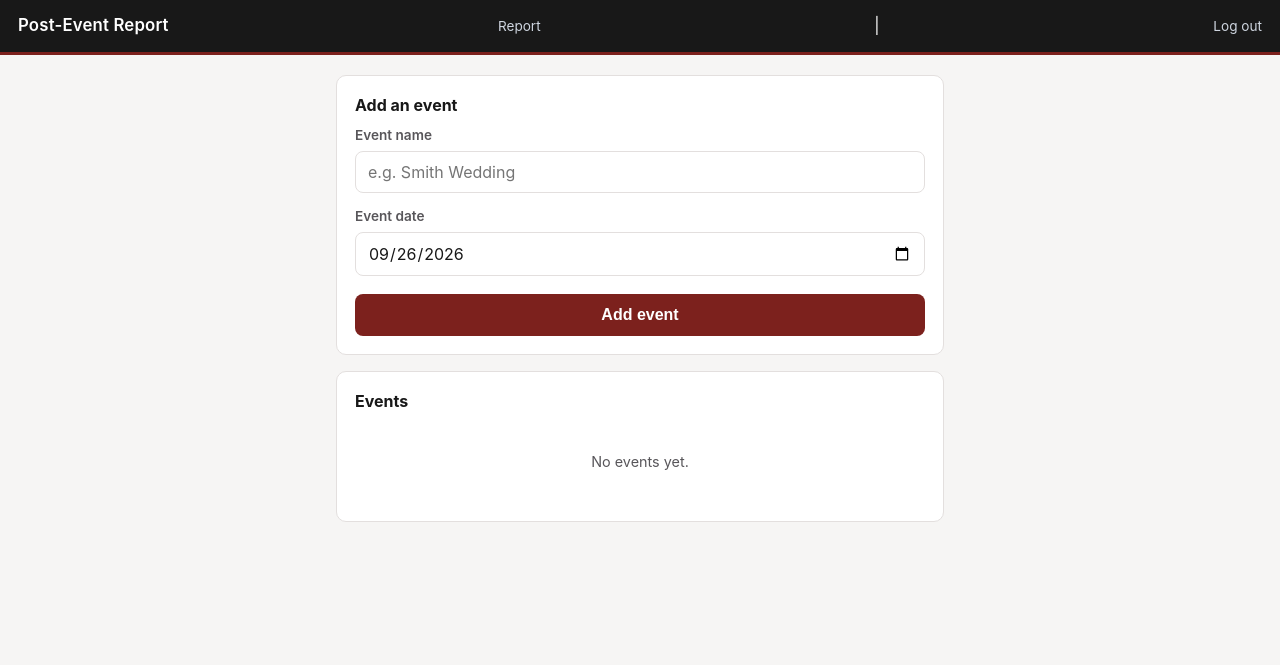
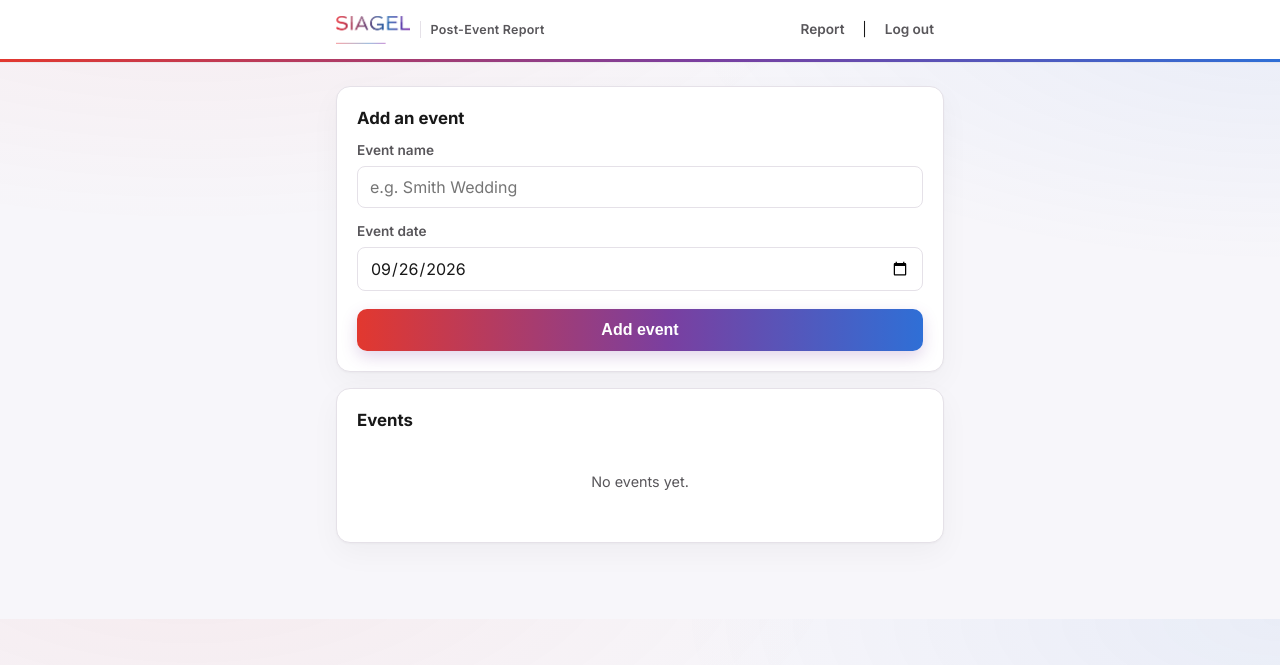
Before and after one commit to lucasbatsiagel/post-event-form, a Flask app: page /admin/events in a window 1280 px wide. Shown: the top 665 px of the page. Run offline with Flask 3, Linux system fonts and the light colour scheme; the visitor is signed in with stand-in values (Sample User, id 1).

Commit message:
Add Siagel logo and refresh branding
Header now shows the real Siagel wordmark with a gradient accent bar
matching its colors, buttons and focus states use that same gradient,
and cards/spacing/typography got a general polish.

Co-Authored-By: Claude Sonnet 5 <noreply@anthropic.com>
Claude-Session: https://claude.ai/code/session_01R3ZdaGNmH6Mep8ar77wwMM

```diff
--- a/static/style.css
+++ b/static/style.css
@@ -1,15 +1,19 @@
 :root {
   --ink: #181818;
   --ink-soft: #58565a;
-  --paper: #f6f5f4;
+  --paper: #f7f6fa;
   --card: #ffffff;
-  --line: #e3dfde;
-  --accent: #7c211d;
-  --accent-dark: #5c1815;
+  --line: #e5e1e8;
+  --accent: #7c2f9e;
+  --accent-dark: #5c1f79;
+  --brand-red: #e2382f;
+  --brand-purple: #7a3fa0;
+  --brand-blue: #2f6fd6;
+  --brand-gradient: linear-gradient(90deg, var(--brand-red), var(--brand-purple) 55%, var(--brand-blue));
   --good: #2f7d4f;
   --warn: #b3541e;
   --bad: #b3261e;
-  --radius: 10px;
+  --radius: 14px;
 }
 
 * { box-sizing: border-box; }
@@ -17,52 +21,98 @@
 body {
   margin: 0;
   padding: 0;
-  background: var(--paper);
+  background:
+    radial-gradient(1100px 480px at 15% -10%, rgba(226, 56, 47, 0.06), transparent 60%),
+    radial-gradient(1100px 480px at 100% 0%, rgba(47, 111, 214, 0.07), transparent 55%),
+    var(--paper);
   color: var(--ink);
-  font-family: -apple-system, BlinkMacSystemFont, "Segoe UI", Roboto, Helvetica, Arial, sans-serif;
+  font-family: "Inter", -apple-system, BlinkMacSystemFont, "Segoe UI", Roboto, Helvetica, Arial, sans-serif;
   line-height: 1.4;
 }
 
 header.topbar {
-  background: var(--ink);
-  color: #fff;
-  padding: 14px 18px;
+  background: #ffffff;
+  box-shadow: 0 1px 0 rgba(0, 0, 0, 0.04);
+}
+
+.topbar-inner {
+  max-width: 640px;
+  margin: 0 auto;
+  padding: 14px 16px;
   display: flex;
-  align-items: baseline;
+  align-items: center;
   justify-content: space-between;
   gap: 12px;
-  border-bottom: 3px solid var(--accent);
 }
 
-header.topbar h1 {
-  font-size: 1.05rem;
-  margin: 0;
-  font-weight: 600;
-  letter-spacing: 0.01em;
+.brand {
+  display: flex;
+  align-items: center;
+  gap: 10px;
+  text-decoration: none;
+  min-width: 0;
 }
 
-header.topbar a {
-  color: #cfd6e0;
+.brand-logo {
+  height: 28px;
+  width: auto;
+  display: block;
+  flex-shrink: 0;
+}
+
+.brand-tagline {
+  color: var(--ink-soft);
+  font-size: 0.78rem;
+  font-weight: 600;
+  letter-spacing: 0.02em;
+  white-space: nowrap;
+  border-left: 1px solid var(--line);
+  padding-left: 10px;
+}
+
+.topbar-nav {
+  display: flex;
+  align-items: center;
+  gap: 4px;
+  font-size: 0.85rem;
+}
+
+.topbar-nav a {
+  color: var(--ink-soft);
   text-decoration: none;
-  font-size: 0.85rem;
+  font-weight: 600;
+  padding: 6px 10px;
+  border-radius: 999px;
+  transition: background 0.15s ease, color 0.15s ease;
+}
+
+.topbar-nav a:hover {
+  background: var(--paper);
+  color: var(--accent);
+}
+
+.topbar-bar {
+  height: 3px;
+  background: var(--brand-gradient);
 }
 
 main {
   max-width: 640px;
   margin: 0 auto;
-  padding: 20px 16px 60px;
+  padding: 24px 16px 60px;
 }
 
 .card {
   background: var(--card);
   border: 1px solid var(--line);
   border-radius: var(--radius);
-  padding: 18px;
+  padding: 20px;
   margin-bottom: 16px;
+  box-shadow: 0 1px 2px rgba(20, 10, 30, 0.03), 0 10px 30px rgba(20, 10, 30, 0.04);
 }
 
-h2 { font-size: 1.15rem; margin: 0 0 4px; }
-h3 { font-size: 1rem; margin: 0 0 10px; }
+h2 { font-size: 1.25rem; font-weight: 800; letter-spacing: -0.01em; margin: 0 0 4px; }
+h3 { font-size: 1.05rem; font-weight: 700; margin: 0 0 10px; }
 .subtitle { color: var(--ink-soft); font-size: 0.9rem; margin: 0 0 18px; }
 
 label {
@@ -138,22 +188,25 @@ textarea:focus {
 
 .btn {
   display: inline-block;
-  background: var(--accent);
+  background: var(--brand-gradient);
   color: #fff;
   border: none;
   padding: 12px 20px;
-  border-radius: 8px;
+  border-radius: 10px;
   font-size: 1rem;
-  font-weight: 600;
+  font-weight: 700;
   cursor: pointer;
   text-decoration: none;
   text-align: center;
+  box-shadow: 0 6px 16px rgba(122, 63, 160, 0.22);
+  transition: filter 0.15s ease, transform 0.15s ease, box-shadow 0.15s ease;
 }
 
-.btn:hover { background: var(--accent-dark); }
+.btn:hover { filter: brightness(1.06); transform: translateY(-1px); box-shadow: 0 8px 20px rgba(122, 63, 160, 0.28); }
+.btn:active { transform: translateY(0); filter: brightness(0.97); }
 .btn-block { display: block; width: 100%; margin-top: 18px; }
-.btn-secondary { background: var(--ink-soft); }
-.btn-danger { background: var(--bad); }
+.btn-secondary { background: var(--ink-soft); box-shadow: none; }
+.btn-danger { background: var(--bad); box-shadow: none; }
 .btn-small { padding: 6px 12px; font-size: 0.85rem; }
 
 .flash {
--- a/templates/base.html
+++ b/templates/base.html
@@ -4,12 +4,22 @@
   <meta charset="utf-8">
   <meta name="viewport" content="width=device-width, initial-scale=1">
   <title>{% block title %}Post-Event Report{% endblock %}</title>
+  <link rel="icon" type="image/png" href="{{ url_for('static', filename='img/siagel-logo.png') }}">
+  <link rel="preconnect" href="https://fonts.googleapis.com">
+  <link rel="preconnect" href="https://fonts.gstatic.com" crossorigin>
+  <link href="https://fonts.googleapis.com/css2?family=Inter:wght@400;500;600;700;800&display=swap" rel="stylesheet">
   <link rel="stylesheet" href="{{ url_for('static', filename='style.css') }}">
 </head>
 <body>
   <header class="topbar">
-    <h1>Post-Event Report</h1>
-    {% block nav %}{% endblock %}
+    <div class="topbar-inner">
+      <a href="{{ url_for('index') }}" class="brand">
+        <img src="{{ url_for('static', filename='img/siagel-logo.png') }}" alt="Siagel" class="brand-logo">
+        <span class="brand-tagline">Post-Event Report</span>
+      </a>
+      <nav class="topbar-nav">{% block nav %}{% endblock %}</nav>
+    </div>
+    <div class="topbar-bar"></div>
   </header>
   <main>
     {% with messages = get_flashed_messages(with_categories=true) %}
```
Also changed, not shown: other parts of static/style.css (+20 -5 lines), static/img/siagel-logo.png (added).
